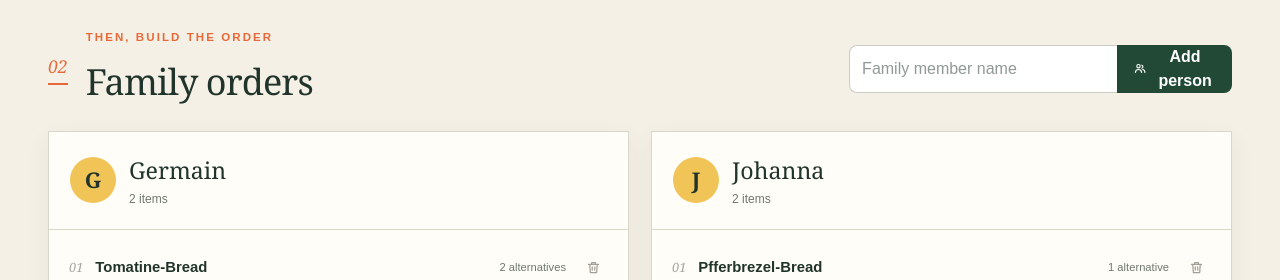
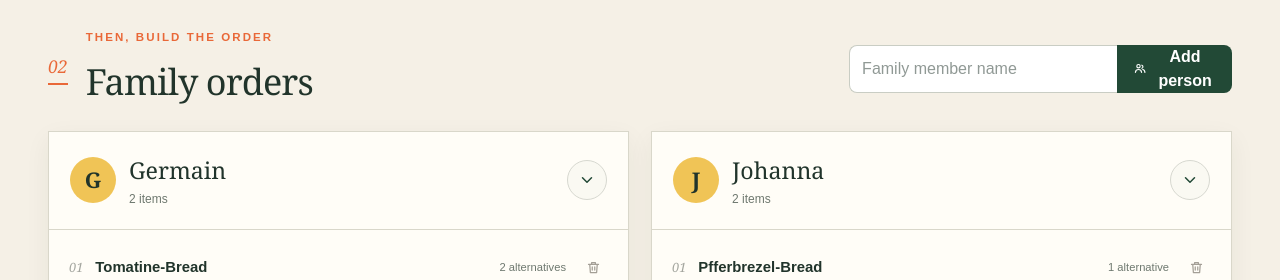
Before and after one commit to GermainGirndt/DSS-Broker, a Next.js app in the folder dss-broker/: page / in a window 1280 px wide. Shown: the part 640-920 px from the top of the page. Built offline with nearby package versions, Linux system fonts and the light colour scheme.

Commit message:
improve style and added minimizing chevron

```diff
--- a/dss-broker/app/globals.css
+++ b/dss-broker/app/globals.css
@@ -44,11 +44,18 @@ input:focus,select:focus { border-color:var(--forest); box-shadow:0 0 0 2px rgba
 .person-form button { border:0; background:var(--forest); color:#fff; font-weight:800; padding:0 17px; display:flex; align-items:center; gap:8px; border-radius:0 8px 8px 0; }
 .order-grid { display:grid; grid-template-columns:repeat(auto-fit,minmax(min(100%,31rem),1fr)); align-items:stretch; gap:22px; }
 .person-card { display:flex; flex-direction:column; background:var(--paper); border:1px solid var(--line); box-shadow:0 8px 24px rgba(37,48,40,.06); }
+.person-card.collapsed { align-self:start; }
 .person-title { padding:21px; border-bottom:1px solid var(--line); display:flex; align-items:center; gap:13px; }
-.person-title>div:last-child { min-width:0; }
+.person-title-details { min-width:0; flex:1; }
 .avatar { width:46px; height:46px; display:grid; place-items:center; border-radius:50%; background:#f0c456; font-family:Georgia,serif; font-size:1.35rem; font-weight:700; }
 h3 { margin:0; font-family:Georgia,serif; font-size:1.45rem; overflow-wrap:anywhere; }
 .person-title p { margin:3px 0 0; color:var(--muted); font-size:.75rem; }
+.person-toggle { flex:0 0 auto; display:grid; place-items:center; width:40px; height:40px; border:1px solid #d7d8d0; border-radius:50%; background:#faf9f2; color:var(--forest); }
+.person-toggle:hover { border-color:var(--forest); background:#eef3ef; }
+.person-toggle svg { width:18px; height:18px; transition:transform .18s ease; }
+.person-toggle[aria-expanded="false"] svg { transform:rotate(-90deg); }
+.person-order-content[hidden] { display:none; }
+.person-card.collapsed .person-summary { margin-top:0; }
 .item-list { padding:7px 20px; }
 .order-item { padding:15px 0; border-bottom:1px dashed #d5d5ca; }
 .item-main { display:flex; align-items:center; gap:12px; }
@@ -250,7 +257,7 @@ h3 { margin:0; font-family:Georgia,serif; font-size:1.45rem; overflow-wrap:anywh
 }
 
 @media (pointer:coarse) {
-  .chip>button,.delete-item { width:44px; height:44px; }
+  .chip>button,.delete-item,.person-toggle { width:44px; height:44px; }
   .inline-form button,.person-form button,.alternative-prompt>button,.bread-choices button,.undo-notice>button,.summary-action button { min-height:44px; }
 }
 
--- a/dss-broker/app/page.tsx
+++ b/dss-broker/app/page.tsx
@@ -8,16 +8,18 @@ type FamilyOrder = { id: string; name: string; items: ItemNode[] };
 type CatalogProduct = { name: string };
 type SummaryItem = { personId: string; personName: string; item: ItemNode; isNext?: boolean };
 type AlternativeDraft = { rootId: string; targetId: string; targetName: string; chain: string[] };
+type StatusChange = { itemId: string; previousStatus: OrderItem["status"] };
 type PickupHistoryEntry = {
-  previousOrders: FamilyOrder[];
+  statusChanges: StatusChange[];
   previousUnavailableProducts: Set<string>;
   message: string;
 };
 type PersistedAppState = {
-  version: 1;
+  version: number;
   products: CatalogProduct[];
   orders: FamilyOrder[];
   unavailableProducts: string[];
+  collapsedPeople: string[];
   alternativeDrafts: Record<string, AlternativeDraft>;
   pickupHistory: Array<Omit<PickupHistoryEntry, "previousUnavailableProducts"> & { previousUnavailableProducts: string[] }>;
 };
@@ -98,6 +100,25 @@ function markProductUnavailable(node: ItemNode, productName: string): ItemNode {
   };
 }
 
+function collectProductStatusChanges(node: ItemNode, productName: string): StatusChange[] {
+  const currentChange = node.product.name === productName && node.status !== "Concluded" && node.status !== "Non Available"
+    ? [{ itemId: node.id, previousStatus: node.status }]
+    : [];
+  return node.alternativeOrderItem
+    ? [...currentChange, ...collectProductStatusChanges(node.alternativeOrderItem, productName)]
+    : currentChange;
+}
+
+function restoreStatuses(node: ItemNode, previousStatuses: Map<string, OrderItem["status"]>): ItemNode {
+  return {
+    ...node,
+    status: previousStatuses.get(node.id) ?? node.status,
+    alternativeOrderItem: node.alternativeOrderItem
+      ? restoreStatuses(node.alternativeOrderItem, previousStatuses)
+      : null,
+  };
+}
+
 function tallyItems(items: ItemNode[]) {
   const tally = new Map<string, number>();
   items.forEach((root) => {
@@ -114,7 +135,7 @@ function updateNode(node: ItemNode, id: string, update: (value: ItemNode) => Ite
     : node;
 }
 
-function Icon({ name }: { name: "bread" | "people" | "basket" | "plus" | "check" | "x" | "arrow" | "trash" | "undo" }) {
+function Icon({ name }: { name: "bread" | "people" | "basket" | "plus" | "check" | "x" | "arrow" | "trash" | "undo" | "chevron" }) {
   const paths = {
     bread: <><path d="M6 9.5C3.8 9.5 2 7.9 2 6s1.8-3.5 4-3.5c.8-1 2-1.5 3.2-1.5 1.8 0 3.3 1 4 2.4.5-.2 1-.4 1.6-.4C17.1 3 19 4.8 19 7v8.5c0 1.4-1.1 2.5-2.5 2.5h-11C4.1 18 3 16.9 3 15.5V8.8"/><path d="M7 6.5 9 5m2.5 1.5 2-1.5"/></>,
     people: <><circle cx="8" cy="7" r="3"/><path d="M2.5 18c.4-3.2 2.2-5 5.5-5s5.1 1.8 5.5 5M14 5.2a3 3 0 0 1 0 5.6M15.5 13c2.4.3 3.7 2 4 5"/></>,
@@ -125,6 +146,7 @@ function Icon({ name }: { name: "bread" | "people" | "basket" | "plus" | "check"
     arrow: <path d="M5 12h14m-5-5 5 5-5 5"/>,
     trash: <><path d="M4 7h16M9 7V4h6v3m3 0-1 13H7L6 7m4 4v5m4-5v5"/></>,
     undo: <><path d="M9 7 4 12l5 5"/><path d="M4 12h9a6 6 0 0 1 6 6"/></>,
+    chevron: <path d="m6 9 6 6 6-6"/>,
   };
   return <svg aria-hidden="true" viewBox="0 0 24 24" fill="none" stroke="currentColor" strokeWidth="2" strokeLinecap="round" strokeLinejoin="round">{paths[name]}</svg>;
 }
@@ -137,6 +159,7 @@ export default function Home() {
   const [unavailableProducts, setUnavailableProducts] = useState<Set<string>>(() => new Set());
   const [alternativeDrafts, setAlternativeDrafts] = useState<Record<string, AlternativeDraft>>({});
   const [pickupHistory, setPickupHistory] = useState<PickupHistoryEntry[]>([]);
+  const [collapsedPeople, setCollapsedPeople] = useState<Set<string>>(() => new Set());
   const [storageReady, setStorageReady] = useState(false);
 
   useEffect(() => {
@@ -147,14 +170,15 @@ export default function Home() {
         const rawState = window.localStorage.getItem(STORAGE_KEY);
         if (!rawState) return;
         const savedState = JSON.parse(rawState) as Partial<PersistedAppState>;
-        if (savedState.version !== 1 || !Array.isArray(savedState.products) || !Array.isArray(savedState.orders)) return;
+        if (![1, 2].includes(savedState.version ?? 0) || !Array.isArray(savedState.products) || !Array.isArray(savedState.orders)) return;
 
         setProducts(savedState.products);
         setOrders(savedState.orders);
         setUnavailableProducts(new Set(Array.isArray(savedState.unavailableProducts) ? savedState.unavailableProducts : []));
+        setCollapsedPeople(new Set(Array.isArray(savedState.collapsedPeople) ? savedState.collapsedPeople : []));
         setAlternativeDrafts(savedState.alternativeDrafts && typeof savedState.alternativeDrafts === "object" ? savedState.alternativeDrafts : {});
-        setPickupHistory(Array.isArray(savedState.pickupHistory) ? savedState.pickupHistory.map((entry) => ({
-          previousOrders: entry.previousOrders,
+        setPickupHistory(savedState.version === 2 && Array.isArray(savedState.pickupHistory) ? savedState.pickupHistory.map((entry) => ({
+          statusChanges: Array.isArray(entry.statusChanges) ? entry.statusChanges : [],
           previousUnavailableProducts: new Set(entry.previousUnavailableProducts),
           message: entry.message,
         })) : []);
@@ -172,13 +196,14 @@ export default function Home() {
   useEffect(() => {
     if (!storageReady) return;
     const stateToPersist: PersistedAppState = {
-      version: 1,
+      version: 2,
       products,
       orders,
       unavailableProducts: [...unavailableProducts],
+      collapsedPeople: [...collapsedPeople],
       alternativeDrafts,
       pickupHistory: pickupHistory.map((entry) => ({
-        previousOrders: entry.previousOrders,
+        statusChanges: entry.statusChanges,
         previousUnavailableProducts: [...entry.previousUnavailableProducts],
         message: entry.message,
       })),
@@ -188,7 +213,7 @@ export default function Home() {
     } catch {
       // The app remains usable if storage is blocked or full.
     }
-  }, [alternativeDrafts, orders, pickupHistory, products, storageReady, unavailableProducts]);
+  }, [alternativeDrafts, collapsedPeople, orders, pickupHistory, products, storageReady, unavailableProducts]);
 
   const summary = useMemo(() => {
     const grouped = new Map<string, SummaryItem[]>();
@@ -222,7 +247,6 @@ export default function Home() {
     const name = newProduct.trim();
     if (!name || products.some((entry) => entry.name.toLowerCase() === name.toLowerCase())) return;
     setProducts((current) => [...current, { name }]);
-    setPickupHistory([]);
     setNewProduct("");
   };
 
@@ -233,15 +257,22 @@ export default function Home() {
       next.delete(productName);
       return next;
     });
-    setPickupHistory([]);
   };
 
   const addPerson = () => {
     const name = newPerson.trim();
     if (!name) return;
     setOrders((current) => [...current, { id: crypto.randomUUID(), name, items: [] }]);
-    setPickupHistory([]);
     setNewPerson("");
+  };
+
+  const togglePersonCard = (personId: string) => {
+    setCollapsedPeople((current) => {
+      const next = new Set(current);
+      if (next.has(personId)) next.delete(personId);
+      else next.add(personId);
+      return next;
+    });
   };
 
   const changeItem = (personId: string, itemId: string, update: (node: ItemNode) => ItemNode) => {
@@ -259,13 +290,11 @@ export default function Home() {
         ? { ...person, items: [...person.items, nextItem] }
         : person));
       setAlternativeDrafts((current) => ({ ...current, [personId]: { rootId: nextItem.id, targetId: nextItem.id, targetName: productName, chain: [productName] } }));
-      setPickupHistory([]);
       return;
     }
 
     changeItem(personId, draft.targetId, (current) => ({ ...current, alternativeOrderItem: nextItem }));
     setAlternativeDrafts((current) => ({ ...current, [personId]: { ...draft, targetId: nextItem.id, targetName: productName, chain: [...draft.chain, productName] } }));
-    setPickupHistory([]);
   };
 
   const finishAlternatives = (personId: string) => {
@@ -281,12 +310,11 @@ export default function Home() {
       ? { ...person, items: person.items.filter((node) => node.id !== itemId) }
       : person));
     if (alternativeDrafts[personId]?.rootId === itemId) finishAlternatives(personId);
-    setPickupHistory([]);
   };
 
-  const rememberPickupAction = (message: string) => {
+  const rememberPickupAction = (message: string, statusChanges: StatusChange[]) => {
     setPickupHistory((current) => [...current, {
-      previousOrders: orders,
+      statusChanges,
       previousUnavailableProducts: new Set(unavailableProducts),
       message,
     }].slice(-20));
@@ -294,20 +322,29 @@ export default function Home() {
 
   const markConcluded = (entry: SummaryItem) => {
     if (entry.item.status === "Concluded") return;
-    rememberPickupAction(`${entry.personName}’s ${entry.item.product.name} was marked concluded.`);
+    rememberPickupAction(`${entry.personName}’s ${entry.item.product.name} was marked concluded.`, [{
+      itemId: entry.item.id,
+      previousStatus: entry.item.status,
+    }]);
     changeItem(entry.personId, entry.item.id, (current) => ({ ...current, status: "Concluded" }));
   };
 
   const undoLastPickupAction = () => {
     const lastAction = pickupHistory[pickupHistory.length - 1];
     if (!lastAction) return;
-    setOrders(lastAction.previousOrders);
+    const previousStatuses = new Map(lastAction.statusChanges.map((change) => [change.itemId, change.previousStatus]));
+    setOrders((current) => current.map((person) => ({
+      ...person,
+      items: person.items.map((node) => restoreStatuses(node, previousStatuses)),
+    })));
     setUnavailableProducts(new Set(lastAction.previousUnavailableProducts));
     setPickupHistory((current) => current.slice(0, -1));
   };
 
   const markUnavailable = (entry: SummaryItem) => {
-    rememberPickupAction(`${entry.item.product.name} was marked unavailable; remaining orders moved to alternatives.`);
+    const statusChanges = orders.flatMap((person) => person.items.flatMap((node) =>
+      collectProductStatusChanges(node, entry.item.product.name)));
+    rememberPickupAction(`${entry.item.product.name} was marked unavailable; remaining orders moved to alternatives.`, statusChanges);
     const knownUnavailable = new Set(unavailableProducts).add(entry.item.product.name);
     const nextOrders = orders.map((person) => ({
       ...person,
@@ -354,9 +391,13 @@ export default function Home() {
         </div>
 
         <div className="order-grid">
-          {orders.map((person) => (
-            <article className="person-card" key={person.id}>
-              <div className="person-title"><div className="avatar">{person.name.charAt(0).toUpperCase()}</div><div><h3>{person.name}</h3><p>{person.items.length} {person.items.length === 1 ? "item" : "items"}</p></div></div>
+          {orders.map((person) => {
+            const collapsed = collapsedPeople.has(person.id);
+            const contentId = `person-orders-${person.id}`;
+            return (
+              <article className={`person-card ${collapsed ? "collapsed" : ""}`} key={person.id}>
+                <div className="person-title"><div className="avatar">{person.name.charAt(0).toUpperCase()}</div><div className="person-title-details"><h3>{person.name}</h3><p>{person.items.length} {person.items.length === 1 ? "item" : "items"}</p></div><button className="person-toggle" onClick={() => togglePersonCard(person.id)} aria-expanded={!collapsed} aria-controls={contentId} aria-label={`${collapsed ? "Expand" : "Minimize"} ${person.name}’s orders`} title={collapsed ? "Expand orders" : "Minimize orders"}><Icon name="chevron" /></button></div>
+                <div className="person-order-content" id={contentId} hidden={collapsed}>
                   <div className="item-list">
                     {person.items.map((orderItem, index) => (
                       <OrderRow key={orderItem.id} node={orderItem} index={index + 1} onDelete={() => deleteItem(person.id, orderItem.id)} />
@@ -367,9 +408,11 @@ export default function Home() {
                     {alternativeDrafts[person.id] ? <div className="alternative-prompt"><div><span>Choose an alternative for</span><strong>{alternativeDrafts[person.id].targetName}</strong><small>Click another bread to extend the fallback chain.</small></div><button onClick={() => finishAlternatives(person.id)}><Icon name="check" />Done with alternatives</button></div> : <><span>Add to {person.name}&apos;s order</span><small className="choice-hint">Choose a bread, then optionally choose its alternatives.</small></>}
                     <div className="bread-choices">{products.map(({ name }) => { const alreadyInChain = alternativeDrafts[person.id]?.chain.includes(name); return <button key={name} disabled={alreadyInChain} onClick={() => chooseBread(person.id, name)}>{alternativeDrafts[person.id] ? <Icon name="arrow" /> : <Icon name="plus" />}{name}</button>; })}</div>
                   </div>
+                </div>
                 <div className="person-summary"><span>Order summary</span>{tallyItems(person.items).length > 0 ? <div>{tallyItems(person.items).map(([name, count]) => <span className="person-summary-item" key={name}><strong>{count}×</strong>{name}</span>)}</div> : <small>Nothing ordered yet</small>}</div>
               </article>
-          ))}
+            );
+          })}
         </div>
       </section>
 
```
Lines whose indentation alone changed are shown as unchanged.
